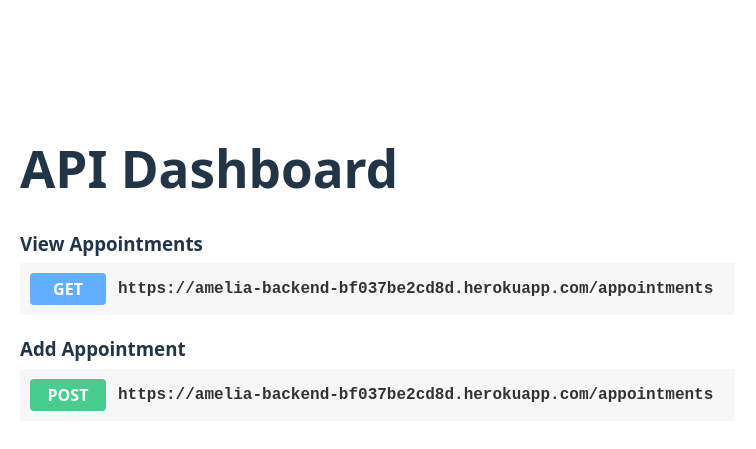
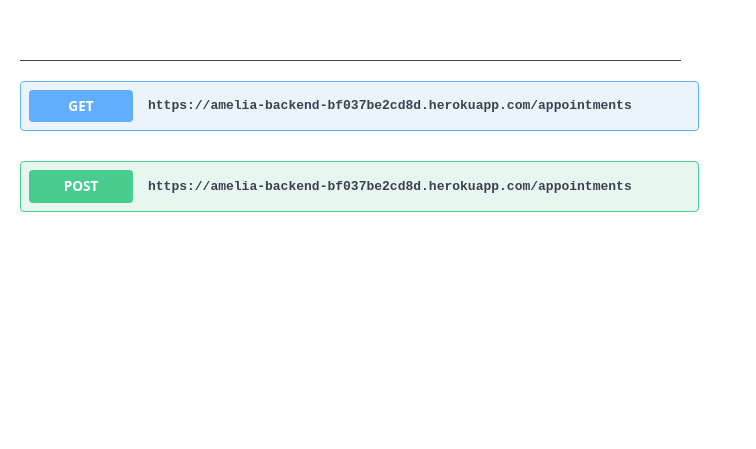
Before and after one commit to Trizzlenova/amelia-frontend, a React (Vite) app: page / in a window 1280 px wide. Shown: the part 127-576 px from the top of the page, without its empty margins (0-756 px from the left). Built offline with nearby package versions, Linux system fonts and the light colour scheme.

Commit message:
live json button, adjust layout

```diff
--- a/src/App.jsx
+++ b/src/App.jsx
@@ -8,15 +8,41 @@
 
 function App() {
   return (
-    <div style={{ maxWidth: '800px', margin: '0 auto', padding: '20px' }}>
-      <h1>API Dashboard</h1>
-      {Object.keys(API_CONFIG).map((key) => (
-        <ApiSection
-          key={key}
-          id={key}
-          config={API_CONFIG[key]}
-        />
-      ))}
+    <div style={{
+      width: '100%',
+      maxWidth: '1200px', // Limits width on ultra-wide screens but stays large
+      margin: '0 auto',
+      padding: '40px 20px',
+      color: '#fff', // Assuming you want to keep the dark theme from your screenshot
+      minHeight: '100vh'
+    }}>
+      <h1 style={{ fontSize: '2.5rem', marginBottom: '30px' }}>API Dashboard</h1>
+
+      {Object.keys(API_CONFIG).map((resourceKey) => {
+        const resource = API_CONFIG[resourceKey];
+        return (
+          <div key={resourceKey} style={{ marginBottom: '50px', width: '100%' }}>
+            <h2 style={{
+              borderBottom: '1px solid #444',
+              paddingBottom: '10px',
+              marginBottom: '20px',
+              fontSize: '1.5rem'
+            }}>
+              {resource.title}
+            </h2>
+
+            {/* This container ensures child sections stack vertically and fill width */}
+            <div style={{ display: 'flex', flexDirection: 'column', gap: '10px' }}>
+              {resource.actions.map((action, index) => (
+                <ApiSection
+                  key={`${resourceKey}-${index}`}
+                  config={action}
+                />
+              ))}
+            </div>
+          </div>
+        );
+      })}
     </div>
   );
 }
--- a/src/apiConfig.js
+++ b/src/apiConfig.js
@@ -1,15 +1,37 @@
 // src/apiConfig.js
 export const API_CONFIG = {
-  appointmentsList: {
-    label: "View Appointments",
-    endpoint: '/appointments',
-    fields: ['page'], // Search params only
-    method: 'GET'
-  },
-  appointmentsCreate: {
-    label: "Add Appointment",
-    endpoint: '/appointments',
-    fields: ['patient', 'status', 'appointmentType', 'reason'],
-    method: 'POST'
+  appointments: {
+    title: "Appointments",
+    actions: [
+      {
+        method: 'GET',
+        endpoint: '/appointments',
+        description: 'List of scheduled appointments',
+        fields: ['patient', 'status'],
+        schema: {
+          "_id": "67fe4aaa46ec1625f92a5164",
+          "patient": "string",
+          "status": "string",
+          "appointmentType": "string",
+          "reason": "string",
+          "minutesDuration": "number",
+          "createdAt": "2025-04-15T12:01:46.838Z",
+          "__v": 0
+        }
+      },
+      {
+        method: 'POST',
+        endpoint: '/appointments',
+        description: 'Create a new appointment entry',
+        fields: ['patient', 'status', 'appointmentType', 'reason', 'start', 'end', 'minutesDuration', 'comment', 'doctor'],
+        // POST schemas usually show the "Request Body"
+        schema: {
+            "patient": "string",
+            "status": "string",
+            "appointmentType": "string",
+            "reason": "string"
+        }
+      }
+    ]
   }
 };
--- a/src/components/ApiSection.jsx
+++ b/src/components/ApiSection.jsx
@@ -9,6 +9,8 @@
 function ApiSection({ id, config }) {
 
     const BASE_URL = 'https://amelia-backend-bf037be2cd8d.herokuapp.com'
+    const fullUrl = `${BASE_URL}${config.endpoint}`
+
     const [isOpen, setIsOpen] = useState(false);
     const [data, setData] = useState([]);
 
@@ -22,9 +24,8 @@
 
 
     const handleFormSubmit = async (formData) => {
-        let url = `https://amelia-backend-bf037be2cd8d.herokuapp.com${config.endpoint}`;
         let options = { method: config.method };
-
+        let url = `${BASE_URL}${config.endpoint}`;
         // If it's a GET, append params to URL
         if (config.method === 'GET') {
             const params = new URLSearchParams(formData).toString();
@@ -55,57 +56,90 @@
 
     return (
         <div style={{ marginBottom: '20px' }}>
-        {/* 1. Title Header (Outside the clickable box) */}
-        <h3 style={{ marginBottom: '5px' }}>{config.label}</h3>
-
-        {/* 2. The Clickable "Swagger" Bar */}
+            {/* The Header Bar (Clickable) */}
             <div
             onClick={() => setIsOpen(!isOpen)}
             style={{
-        display: 'flex',          // This keeps everything in a row
-        alignItems: 'center',     // This centers them vertically
-        gap: '12px',              // This gives them breathing room
-        padding: '10px',
-        backgroundColor: '#f7f7f7',
+                display: 'flex',
+                alignItems: 'center',
+                width: '100%', // Crucial for full-width
+                padding: '8px',
+                backgroundColor: config.method === 'GET' ? '#ebf3fb' : '#e8f6f0', // Light background for the bar
+                border: `1px solid ${config.method === 'GET' ? '#61affe' : '#49cc90'}`,
+                borderRadius: '4px',
                 cursor: 'pointer',
-        borderBottom: isOpen ? '1px solid #ddd' : 'none'
+                transition: 'background-color 0.2s'
             }}
             >
-    {/* The Method Badge */}
             <span style={{
-        backgroundColor: methodColors[config.method],
+                backgroundColor: config.method === 'GET' ? '#61affe' : '#49cc90',
                 color: 'white',
-        padding: '4px 8px',
+                padding: '6px 12px',
                 borderRadius: '4px',
                 fontWeight: 'bold',
-        minWidth: '60px',
-        textAlign: 'center'
+                fontSize: '0.85rem',
+                minWidth: '80px',
+                textAlign: 'center',
+                marginRight: '15px'
             }}>
                 {config.method}
             </span>
-
-    {/* The Full URL */}
-    <code style={{ fontSize: '1rem', fontWeight: '600', color: '#333' }}>
-        {BASE_URL}{config.endpoint}
-    </code>
-
-    {/* The Description */}
-    <span style={{ color: '#666', fontSize: '0.9rem', marginLeft: 'auto' }}>
-        {config.description}
-    </span>
+            <code style={{ fontWeight: '600', color: '#3b4151' }}>{fullUrl}</code>
             </div>
 
-      {/* 3. Collapsible Content */}
             {isOpen && (
-        <div style={{ padding: '20px', border: '1px solid #ddd' }}>
-            <div style={{ display: 'flex', justifyContent: 'space-between', alignItems: 'center' }}>
-            <h4>Form Payload</h4>
-            <CopyJsonButton fields={config.fields} />
+            <div style={{ padding: '20px', border: '1px solid #ddd', borderTop: 'none', backgroundColor: '#fafafa' }}>
+
+                {/* Header Row: Description and External Link */}
+                <div style={{ display: 'flex', justifyContent: 'space-between', marginBottom: '15px' }}>
+                <p style={{ margin: 0, color: '#3b4151' }}>{config.description}</p>
+
+                {/* Link to actual live JSON on Heroku */}
+                <div style={{ textAlign: 'right' }}>
+                    <a href={fullUrl} target="_blank" rel="noreferrer" style={{
+                    color: '#4990e2', fontSize: '0.9rem', textDecoration: 'none', fontWeight: 'bold'
+                    }}>
+                    View Live JSON ↗
+                    </a>
+                </div>
                 </div>
 
+                {/* Conditional Schema Block: Only shows for GET */}
+                {config.method === 'GET' && config.schema && (
+                <div style={{ marginBottom: '20px' }}>
+                    <div style={{ fontSize: '0.85rem', marginBottom: '10px' }}>
+                    {/* <span style={{ fontWeight: 'bold', borderBottom: '2px solid #3b4151', paddingBottom: '2px' }}>Example Value</span> */}
+                    <span style={{ color: '#3b4151' }}>Example Schema</span>
+                    </div>
+                    <pre style={{
+                    backgroundColor: '#333', color: '#fff', padding: '20px', borderRadius: '4px',
+                    overflowX: 'auto', fontSize: '0.9rem'
+                    }}>
+                    <code>{JSON.stringify(config.schema, null, 2)}</code>
+                    </pre>
+                </div>
+                )}
+
+                {/* 2. Hide Parameters and Form IF the method is GET */}
+                {config.method !== 'GET' && (
+                <>
+                    <div style={{ display: 'flex', justifyContent: 'space-between', alignItems: 'center', marginTop: '20px' }}>
+                    <h4 style={{ margin: 0, color: '#3b4151' }}>Parameters</h4>
+                    {config.method === 'POST' && <CopyJsonButton fields={config.fields} />}
+                    </div>
+
+                    <div style={{ marginTop: '15px' }}>
                     <DynamicForm fields={config.fields} onSubmit={handleFormSubmit} />
-            <hr />
+                    </div>
+                </>
+                )}
+                {/* Only show table if we have data from a search/get */}
+                {data.length > 0 && (
+                <>
+                    <hr style={{ margin: '20px 0' }} />
                     <DynamicTable data={data} />
+                </>
+                )}
             </div>
             )}
         </div>
--- a/src/components/DynamicForm.jsx
+++ b/src/components/DynamicForm.jsx
@@ -1,5 +1,4 @@
-// src/components/DynamicForm.jsx
-import { useState } from 'react';
+import React, { useState } from 'react';
 
 function DynamicForm({ fields, onSubmit }) {
   const [formData, setFormData] = useState({});
@@ -11,24 +10,50 @@
   const handleSubmit = (e) => {
     e.preventDefault();
     onSubmit(formData);
-    setFormData({}); // Clear inputs
+    setFormData({}); // Clear form after submit
   };
 
   return (
-    <form onSubmit={handleSubmit} style={{ padding: '1rem', border: '1px solid #ccc' }}>
-      <h3>Add New Entry</h3>
+    <form onSubmit={handleSubmit} style={{ display: 'flex', flexDirection: 'column', gap: '15px' }}>
       {fields.map((field) => (
-        <div key={field} style={{ marginBottom: '10px' }}>
-          <label style={{ display: 'block', textTransform: 'capitalize' }}>{field}:</label>
+        <div key={field} style={{ display: 'flex', flexDirection: 'column' }}>
+          <label style={{
+            fontSize: '0.85rem',
+            fontWeight: 'bold',
+            color: '#3b4151', // Dark grey/blue label
+            marginBottom: '5px',
+            textTransform: 'capitalize'
+          }}>
+            {field.replace(/([A-Z])/g, ' $1')} {/* Add spaces to camelCase */}
+          </label>
           <input
             name={field}
             value={formData[field] || ''}
             onChange={handleChange}
-            required
+            placeholder={field}
+            style={{
+              padding: '10px',
+              borderRadius: '4px',
+              border: '1px solid #d8d8d8', // Professional light border
+              backgroundColor: '#fff',      // Force white background
+              color: '#333',                // Force dark text
+              fontSize: '1rem'
+            }}
           />
         </div>
       ))}
-      <button type="submit">Submit</button>
+      <button type="submit" style={{
+        padding: '10px 20px',
+        backgroundColor: '#1b1b1b',
+        color: 'white',
+        border: 'none',
+        borderRadius: '4px',
+        cursor: 'pointer',
+        fontWeight: 'bold',
+        width: 'fit-content'
+      }}>
+        Submit
+      </button>
     </form>
   );
 }
```
Lines whose indentation alone changed are shown as unchanged.
